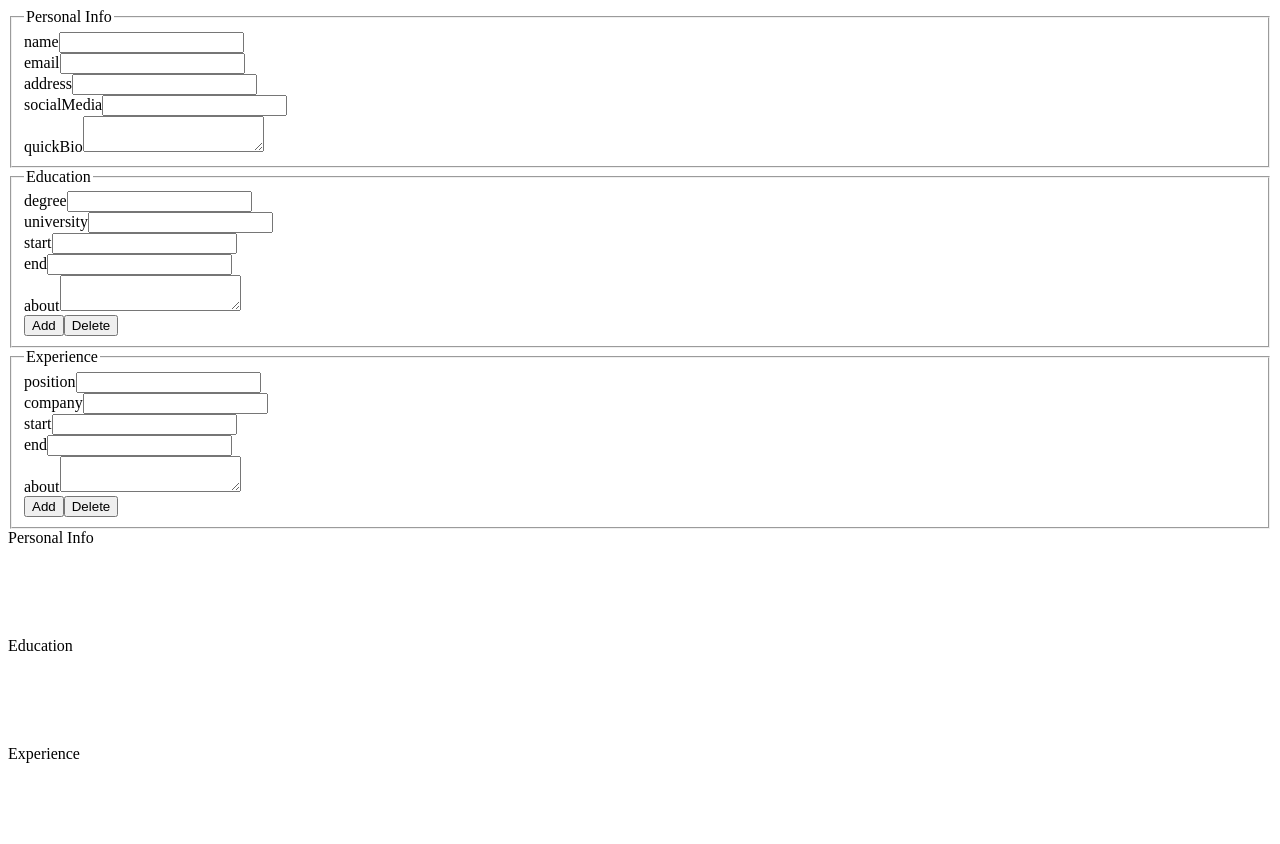
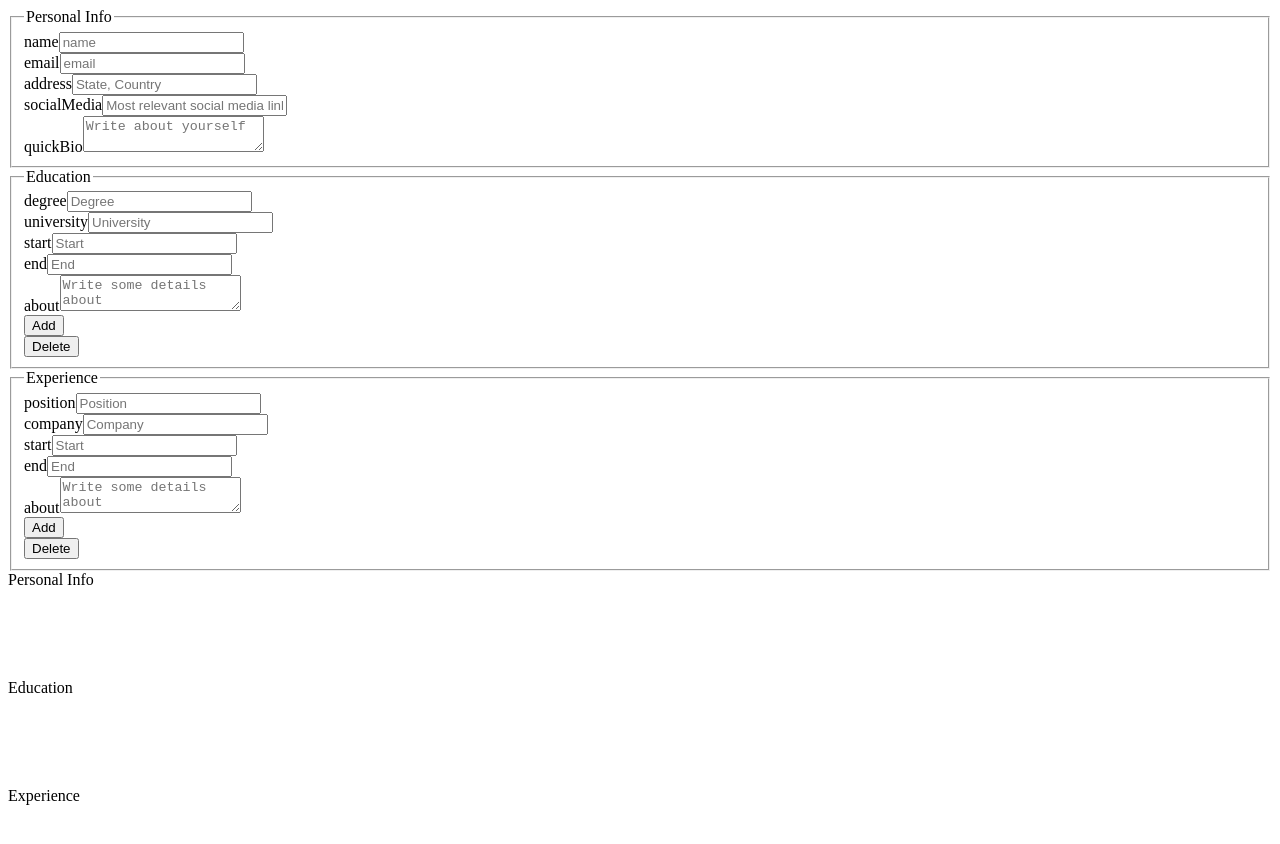
Before and after one commit to J-724/CV-Project, a React app: page / in a window 1280 px wide. Shown: the top 844 px of the page. Built offline with nearby package versions, Linux system fonts and the light colour scheme.

Commit message:
Typo fixed on Form.js

```diff
--- a/src/components/cvForm/Education.js
+++ b/src/components/cvForm/Education.js
@@ -1,7 +1,7 @@
 import React, {Component} from 'react';
 import TextInput from './misc/TextInput.js';
 import TextArea from './misc/TextArea.js';
-import BtnsAddDel from './misc/BtnsAddDel.js';
+import {AddButton, DelButton} from './misc/BtnsAddDel.js';
 
 
 class Education extends Component {
@@ -44,11 +44,13 @@ class Education extends Component {
                     name='about'
                     onChange={(e) => this.props.onChange(this.props.id, e)}
                 />
-                <BtnsAddDel
-                    id ={this.props.id}
-                    handleAdd={this.props.handleAdd}
-                    handleDelete={this.props.handleDelete}
-                />
+                <div className='btn-container'>
+                    <AddButton handleAdd={this.props.handleAdd}/>
+                    <DelButton
+                        id ={this.props.id}
+                        handleDelete={this.props.handleDelete}
+                    />
+                </div>
             </div>
         )
     }
--- a/src/components/cvForm/Experience.js
+++ b/src/components/cvForm/Experience.js
@@ -1,7 +1,7 @@
 import React, {Component} from 'react';
 import TextInput from './misc/TextInput.js';
 import TextArea from './misc/TextArea.js';
-import BtnsAddDel from './misc/BtnsAddDel.js';
+import {AddButton, DelButton} from './misc/BtnsAddDel.js';
 
 class Experience extends Component {
 
@@ -43,11 +43,13 @@ class Experience extends Component {
                     name='about'
                     onChange={(e) => this.props.onChange(this.props.id, e)}
                 />
-                <BtnsAddDel
-                    id ={this.props.id}
-                    handleAdd={this.props.handleAdd}
-                    handleDelete={this.props.handleDelete}
-                />
+                <div className='btn-container'>
+                    <AddButton handleAdd={this.props.handleAdd}/>
+                    <DelButton
+                        id ={this.props.id}
+                        handleDelete={this.props.handleDelete}
+                    />
+                </div>
             </div>
         )
     }
--- a/src/components/cvForm/Form.js
+++ b/src/components/cvForm/Form.js
@@ -2,6 +2,7 @@ import React, {Component} from "react";
 import Education from "./Education.js";
 import Experience from "./Experience.js";
 import PersonalInfo from "./PersonalInfo.js";
+import {AddButton} from "./misc/BtnsAddDel.js";
 
 
 class Form extends Component {
@@ -40,7 +41,6 @@ class Form extends Component {
       )
     })
 
-
     return (
       <div className="builder">
         <fieldset>
@@ -52,11 +52,21 @@ class Form extends Component {
         </fieldset>
         <fieldset>
           <legend>Education</legend>
-          {educationElements}
+            {
+              (educationElements.length === 0)
+              ? <AddButton handleAdd={this.props.AddEducation}/>
+              : null
+            }
+            {educationElements}
         </fieldset>
         <fieldset>
           <legend>Experience</legend>
-          {experienceElements}
+            {
+              (experienceElements.length === 0)
+              ? <AddButton handleAdd={this.props.AddExperience}/>
+              : null
+            }
+            {experienceElements}
         </fieldset>
       </div>
     );
--- a/src/components/cvForm/misc/BtnsAddDel.js
+++ b/src/components/cvForm/misc/BtnsAddDel.js
@@ -1,6 +1,6 @@
 import React from "react";
 
-class AddDelButtons extends React.Component {
+class AddButton extends React.Component {
   render() {
     return (
       <div className='btn-container'>
@@ -10,15 +10,23 @@ class AddDelButtons extends React.Component {
         >
             Add
         </button>
-        <button
+      </div>
+    )
+  }
+}
+
+class DelButton extends React.Component {
+  render() {
+    return (
+      <button
           className='del-btn'
           onClick={() => this.props.handleDelete(this.props.id)}
         >
             Delete
         </button>
-      </div>
     )
   }
 }
 
-export default AddDelButtons;
+
+export { AddButton, DelButton };
--- a/src/components/cvForm/misc/TextArea.js
+++ b/src/components/cvForm/misc/TextArea.js
@@ -9,7 +9,7 @@ class TextArea extends React.Component {
         <textarea
           id={this.props.id}
           value={this.props.value}
-          placeholder={this.props.label}
+          placeholder={this.props.placeholder}
           name={this.props.name}
           onChange={this.props.onChange()}
         />
--- a/src/components/cvForm/misc/TextInput.js
+++ b/src/components/cvForm/misc/TextInput.js
@@ -10,7 +10,7 @@ class TextInput extends React.Component {
           type='text'
           id={this.props.id}
           value={this.props.value}
-          placeholder={this.props.label}
+          placeholder={this.props.placeholder}
           name={this.props.name}
           onChange={this.props.onChange()}
         />
```
Also changed, not shown: 2 other files (tests, documents, lock files or other folders).
